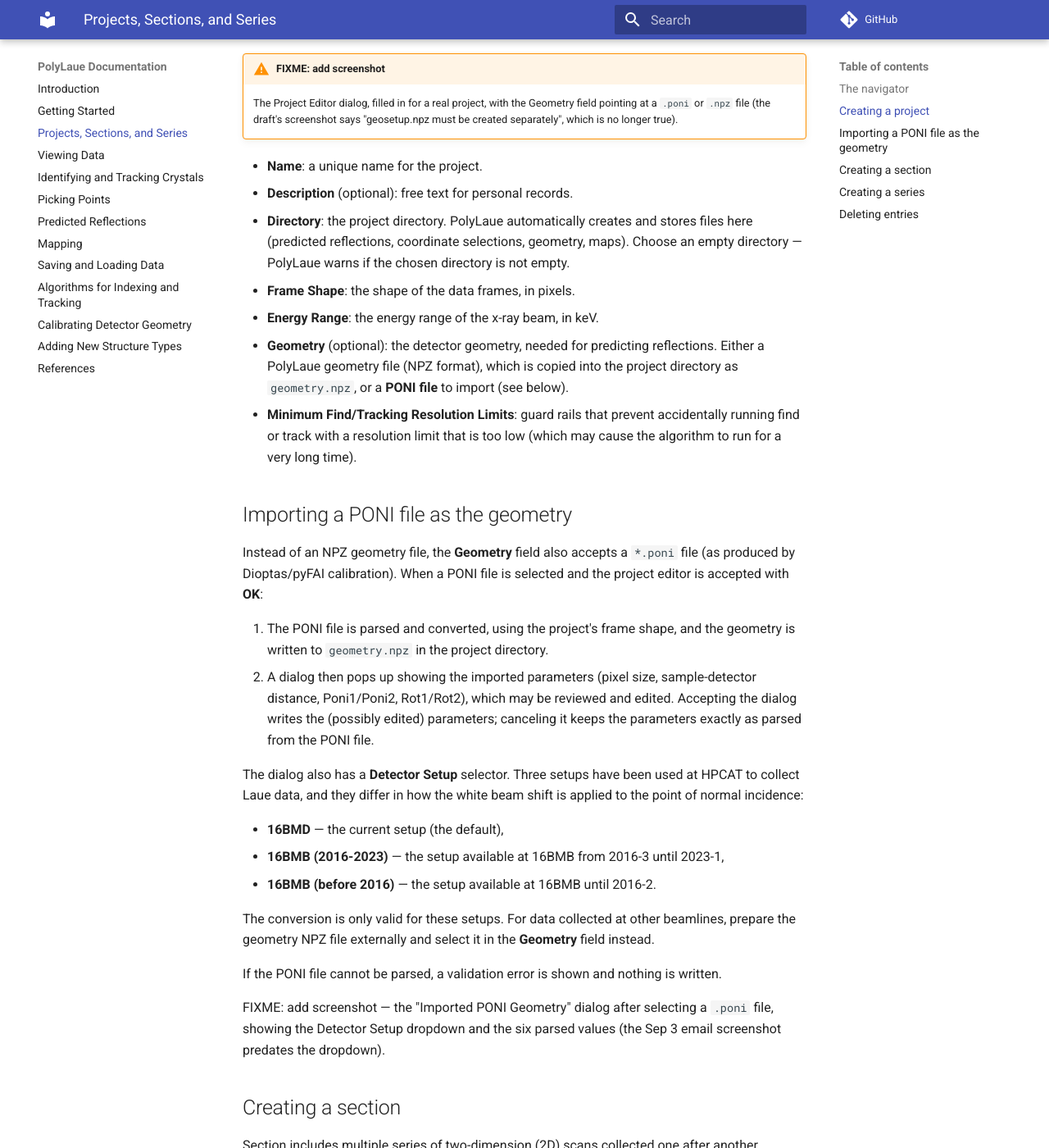
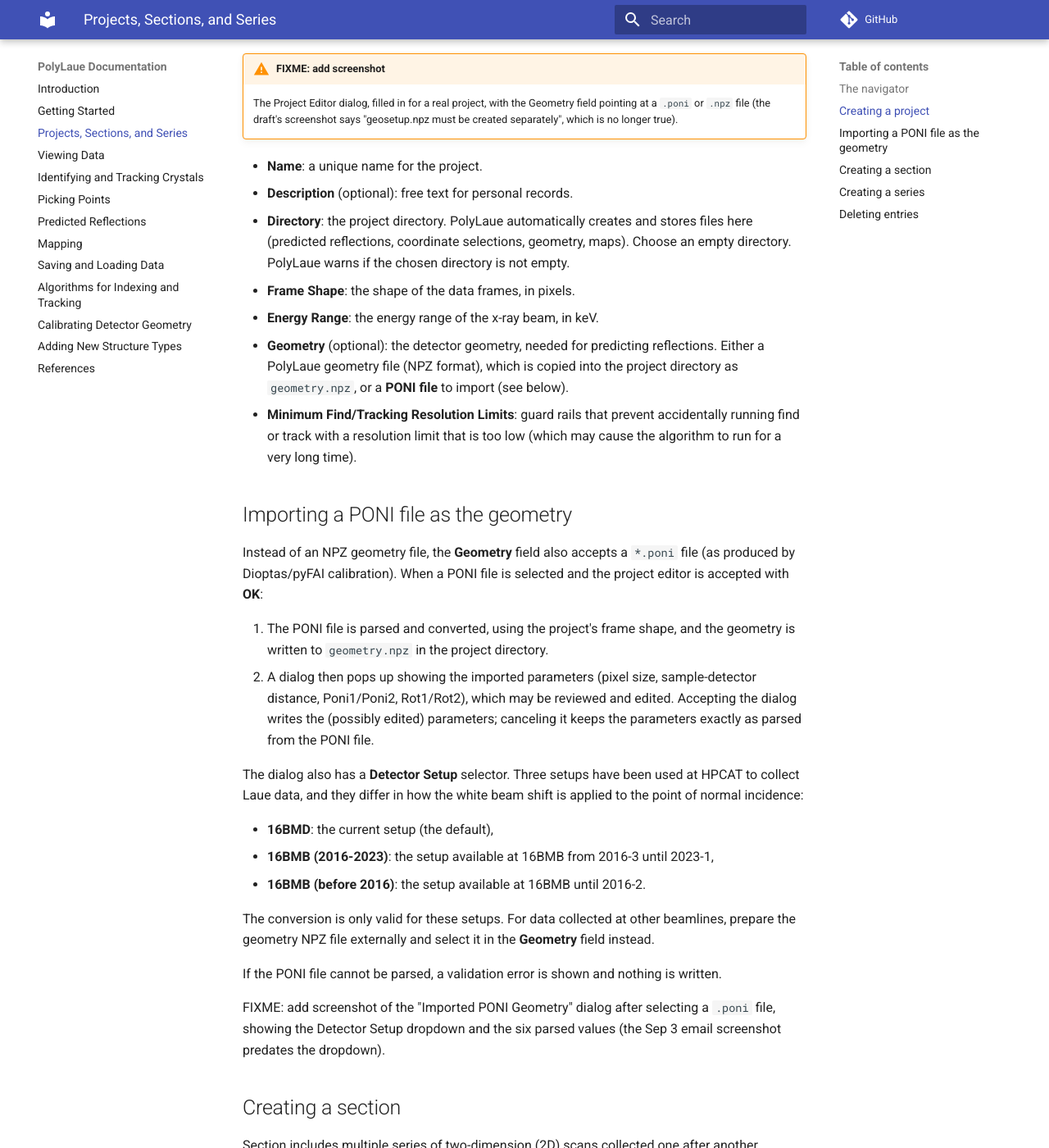
Before and after one commit to PolyLaue/polylaue.github.io, an MkDocs documentation site: the page built from docs/projects.md, in a window 1280 px wide and 1400 px high, scrolled down 1531 px. Shown: the whole window at 82% size. Built offline with MkDocs 1.6.1 and Material for MkDocs 9.7.7, drawn with Linux system fonts in a browser that asks for light colours; comment, search, counter and statistics services are not loaded; some of the changed text lies outside the part shown.

Commit message:
Remove em dashes from the user guide pages
Signed-off-by: Patrick Avery <patrick.avery@kitware.com>

```diff
--- a/docs/projects.md
+++ b/docs/projects.md
@@ -13,7 +13,7 @@ PolyLaue organizes data in a three-level hierarchy:
   describes their layout (scan shape, scan number range, and frames to
   skip).
 
-The raw scan images always stay in their own directories — PolyLaue
+The raw scan images always stay in their own directories. PolyLaue
 never writes into them.
 
 ## The navigator
@@ -47,7 +47,7 @@ fields:
 - **Description** (optional): free text for personal records.
 - **Directory**: the project directory. PolyLaue automatically creates
   and stores files here (predicted reflections, coordinate selections,
-  geometry, maps). Choose an empty directory — PolyLaue warns if the
+  geometry, maps). Choose an empty directory. PolyLaue warns if the
   chosen directory is not empty.
 - **Frame Shape**: the shape of the data frames, in pixels.
 - **Energy Range**: the energy range of the x-ray beam, in keV.
@@ -78,10 +78,10 @@ The dialog also has a **Detector Setup** selector. Three setups have
 been used at HPCAT to collect Laue data, and they differ in how the
 white beam shift is applied to the point of normal incidence:
 
-- **16BMD** — the current setup (the default),
-- **16BMB (2016-2023)** — the setup available at 16BMB from 2016-3
+- **16BMD**: the current setup (the default),
+- **16BMB (2016-2023)**: the setup available at 16BMB from 2016-3
   until 2023-1,
-- **16BMB (before 2016)** — the setup available at 16BMB until 2016-2.
+- **16BMB (before 2016)**: the setup available at 16BMB until 2016-2.
 
 The conversion is only valid for these setups. For data collected at
 other beamlines, prepare the geometry NPZ file externally and select it
@@ -90,7 +90,7 @@ in the **Geometry** field instead.
 If the PONI file cannot be parsed, a validation error is shown and
 nothing is written.
 
-FIXME: add screenshot — the "Imported PONI Geometry" dialog after
+FIXME: add screenshot of the "Imported PONI Geometry" dialog after
 selecting a `.poni` file, showing the Detector Setup dropdown and the
 six parsed values (the Sep 3 email screenshot predates the dropdown).
 
```
Also changed, not shown: other parts of docs/projects.md (+2 -2 lines), docs/calibration.md (+3 -3 lines), docs/getting-started.md (+4 -4 lines), docs/reflections.md (+5 -5 lines), docs/viewing.md (+6 -6 lines).
